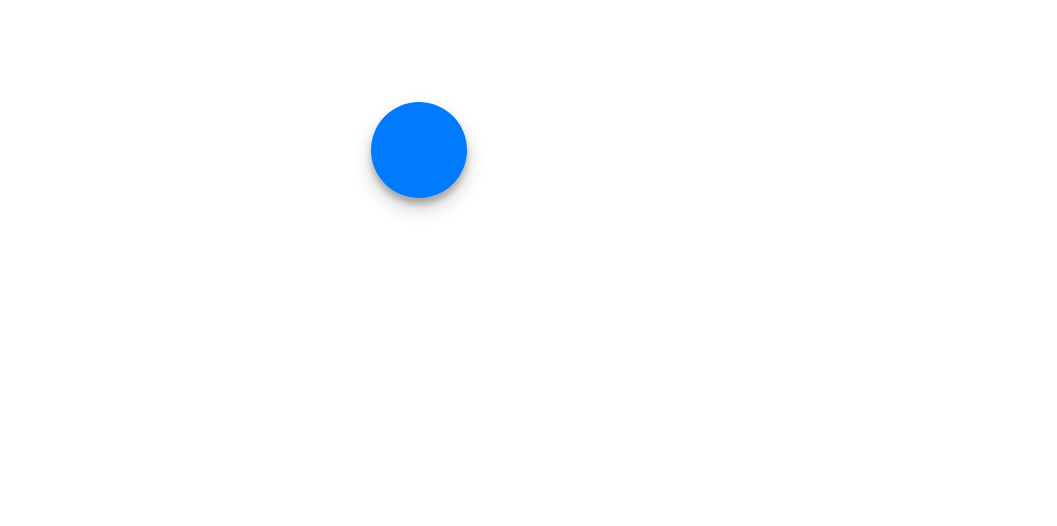
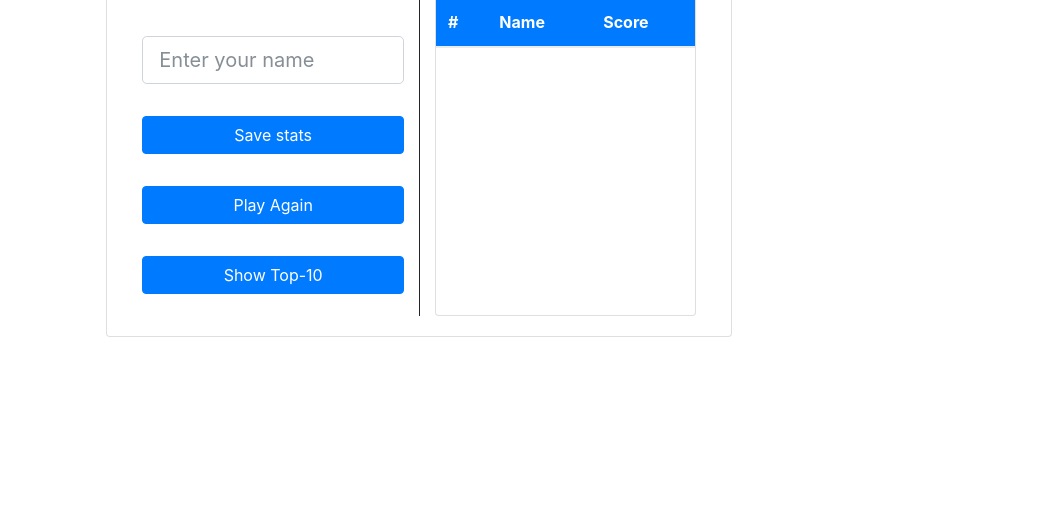
Before and after one commit to f-tepel/point, a website: page views/pages/game.html in a window 1280 px wide. Shown: the part 274-800 px from the top of the page, without its empty margins (221-1278 px from the left). Drawn offline with nearby package versions, Linux system fonts and the light colour scheme.

Commit message:
add db functions

```diff
--- a/package.json
+++ b/package.json
@@ -8,6 +8,7 @@
   "main": "index.js",
   "scripts": {
     "start": "node index.js",
+    "watch": "nodemon -e .js,.html,.css app.js",
     "test": "node test.js"
   },
   "dependencies": {
--- a/public/scripts/engine.js
+++ b/public/scripts/engine.js
@@ -72,18 +72,38 @@ function saveStats() {
                      clicks: clicks,
                      time: time
                     };
-  $.get('/saveUSER', parameters, function(data) {
-    for (var i = 0; i < data.length; i++) {
-      addItem(data[i], i);
-    };
+  $.get('/saveUser', parameters, function(data) {
+    console.log(data);
+    for (var h of data.higher) {
+      addItem(h);
+    }
+    addItem(parameters);
+    for (var h of data.lower) {
+      addItem(h);
+    }
   });
 };
 
-function addItem(data, i) {
+function addItem(data) {
+  console.log('adding item:', data);
   var tr = document.createElement('tr');
 
   tr.className = 'singleStat';
 
-  tr.innerHTML = '<td>' + (i + 1) + '</td><td>' + data.name + '</td><td>' + data.score + '</td>'
+  tr.innerHTML = '<td>' + data.rank + '</td><td>' + data.name + '</td><td>' + data.score + '</td>'
   document.getElementById('stats').appendChild(tr);
 }
+
+function showTop() {
+  $.get('/showTop', function(data) {
+    var stats = document.getElementById("stats");
+    stats.innerHTML = '';
+
+    for(var h of data) {
+      var tr = document.createElement('tr');
+      tr.className = 'singleStat';
+      tr.innerHTML = '<td>' + h.rank + '</td><td>' + h.name + '</td><td>' + h.score + '</td>'
+      document.getElementById('stats').appendChild(tr);
+    }
+  });
+};
--- a/public/stylesheets/game.css
+++ b/public/stylesheets/game.css
@@ -33,7 +33,7 @@ body {
   margin: auto;
 }
 .info {
-  display: none;
+  display: flex;
   position: absolute;
   top: 0;
   bottom: 0;
@@ -56,7 +56,7 @@ body {
   .scorelist .window {
     height: 20rem;
     width: 100%;
-    overflow: scroll;
+    overflow: hidden;
   }
     .scorelist .window .item {
       border-top-style: solid;
--- a/views/pages/game.html
+++ b/views/pages/game.html
@@ -28,11 +28,12 @@
               </form>
               <a onclick="saveStats()" class="btn btn-primary text-white">Save stats</a>
               <a onclick="playAgain()" class="btn btn-primary text-white">Play Again</a>
+              <a onclick="showTop()" class="btn btn-primary text-white">Show Top-10</a>
             </div>
-            <div class="col-6 scorelist border-secondary">
-              <div class="window border border-secondary">
+            <div class="col-6 scorelist">
+              <div class="window card">
                 <table class="table">
-                  <thead class="thead-dark">
+                  <thead class="bg-primary text-white">
                     <tr>
                       <th scope="col">#</th>
                       <th scope="col">Name</th>
```
Also changed, not shown: app.js (+19 -6 lines).
